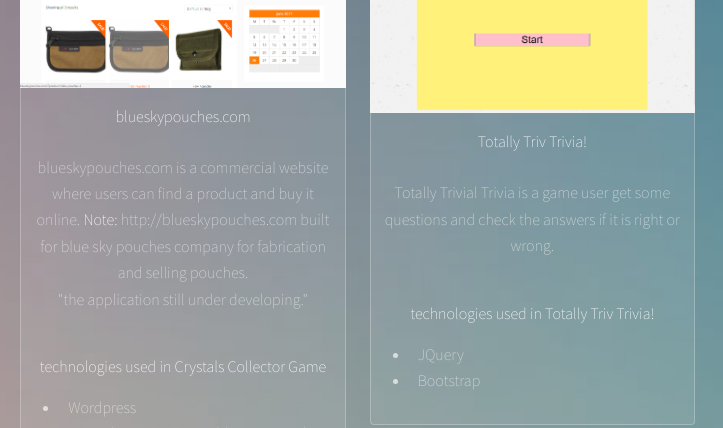
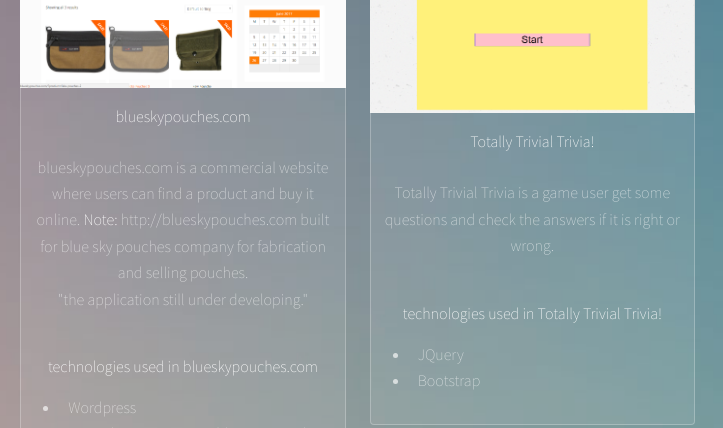
Before and after one commit to bavely/Portfolio, a plain HTML site: page index.html in a window 1280 px wide. Shown: the part 1680-2108 px from the top of the page, 457-1180 px from the left. Drawn offline with nearby package versions, Linux system fonts and the light colour scheme.

Commit message:
Update index.html
Done

```diff
--- a/index.html
+++ b/index.html
@@ -136,7 +136,7 @@
                     <p>blueskypouches.com is a commercial website where users can find a product and buy it online.
                         <strong>Note:</strong> http://blueskypouches.com built for blue sky pouches company for fabrication and selling pouches. <br>"the application still under developing."
                     </p>
-                    <h3>technologies used in Crystals Collector Game</h3>
+                    <h3>technologies used in blueskypouches.com</h3>
                     <ul class="tech">
                         <li>Wordpress</li>
                         <li>Hosted By: www.ecowebhosting.co.uk</li>
@@ -178,9 +178,9 @@
                 </a>
                 <a class="libody" href="https://bavely.github.io/TriviaGame/" target="_blank">
                     <img src="images/thumbs/09.PNG" alt="" />
-                    <h3>Totally Triv Trivia!</h3>
+                    <h3>Totally Trivial Trivia!</h3>
                     <p>Totally Trivial Trivia is a game user get some questions and check the answers if it is right or wrong. <br>
-                        <h3>technologies used in Totally Triv Trivia!</h3>
+                        <h3>technologies used in Totally Trivial Trivia!</h3>
                         <ul class="tech">
                             <li>JQuery</li>
                             <li>Bootstrap</li>
```
